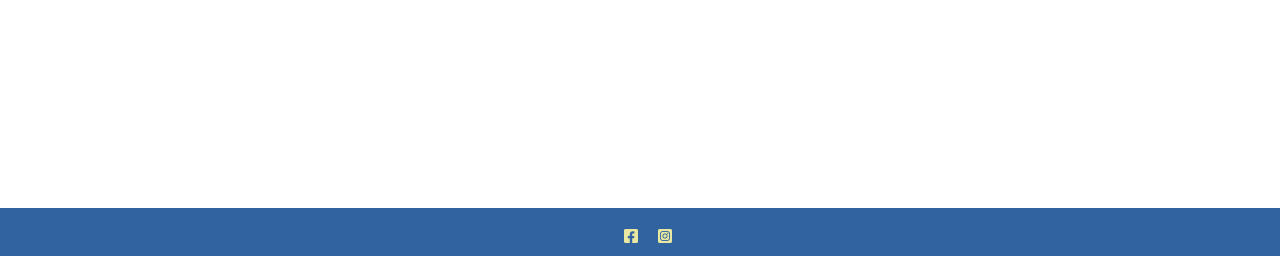
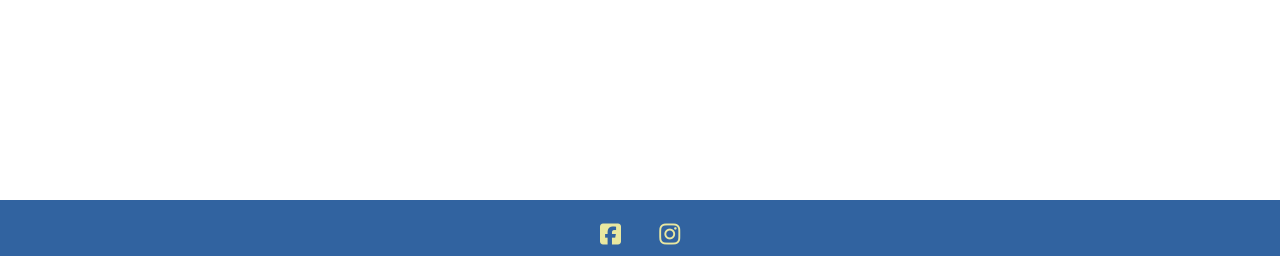
Before and after one commit to gustafsson96/the-swede-restaurant, a Django app: page / in a window 1280 px wide. Shown: the part 544-800 px from the top of the page. Run offline with Django 3.2, Linux system fonts and the light colour scheme; some libraries are stand-ins or nearby versions.

Commit message:
Add new social media links to footer

```diff
--- a/static/css/style.css
+++ b/static/css/style.css
@@ -14,7 +14,7 @@
 }
 
 #content-wrap {
-    padding-bottom: 2.5rem;
+    padding-bottom: 3.5rem;
 }
 
 /* navbar css */
@@ -169,10 +169,29 @@
 /* footer css */
 
 #footer {
+    text-align: center;
+    font-size: 1.5rem;
+    text-decoration: none;
     background-color: var(--lighter-blue);
     color: var(--darker-yellow);
     position: absolute;
     bottom: 0;
     width: 100%;
-    height: 3rem;
+    height: 3.5rem;
 }
+
+#footer a {
+    padding: 0 1rem;
+}
+
+.social-media:link {
+    color: var(--darker-yellow);
+}
+
+.social-media:visited {
+    color: var(--darker-yellow);
+}
+
+.social-media:hover {
+    color: var(--darker-blue);
+}
--- a/templates/base.html
+++ b/templates/base.html
@@ -81,8 +81,8 @@
 
     <!-- footer -->
     <footer class="footer mt-auto py-3" id="footer">
-        <p class="m-0 text-center"><i class="fab fa-facebook-square ms-3"></i>
-            <i class="fab fa-instagram-square ms-3"></i>
+        <a class="social-media" href="https://www.facebook.com" target="_blank"><i class="fa-brands fa-square-facebook"></i></a>
+        <a class="social-media" href="https://www.instagram.com" target="_blank"><i class="fa-brands fa-instagram"></i></a>
     </footer>
     </div>
     </div>
```
